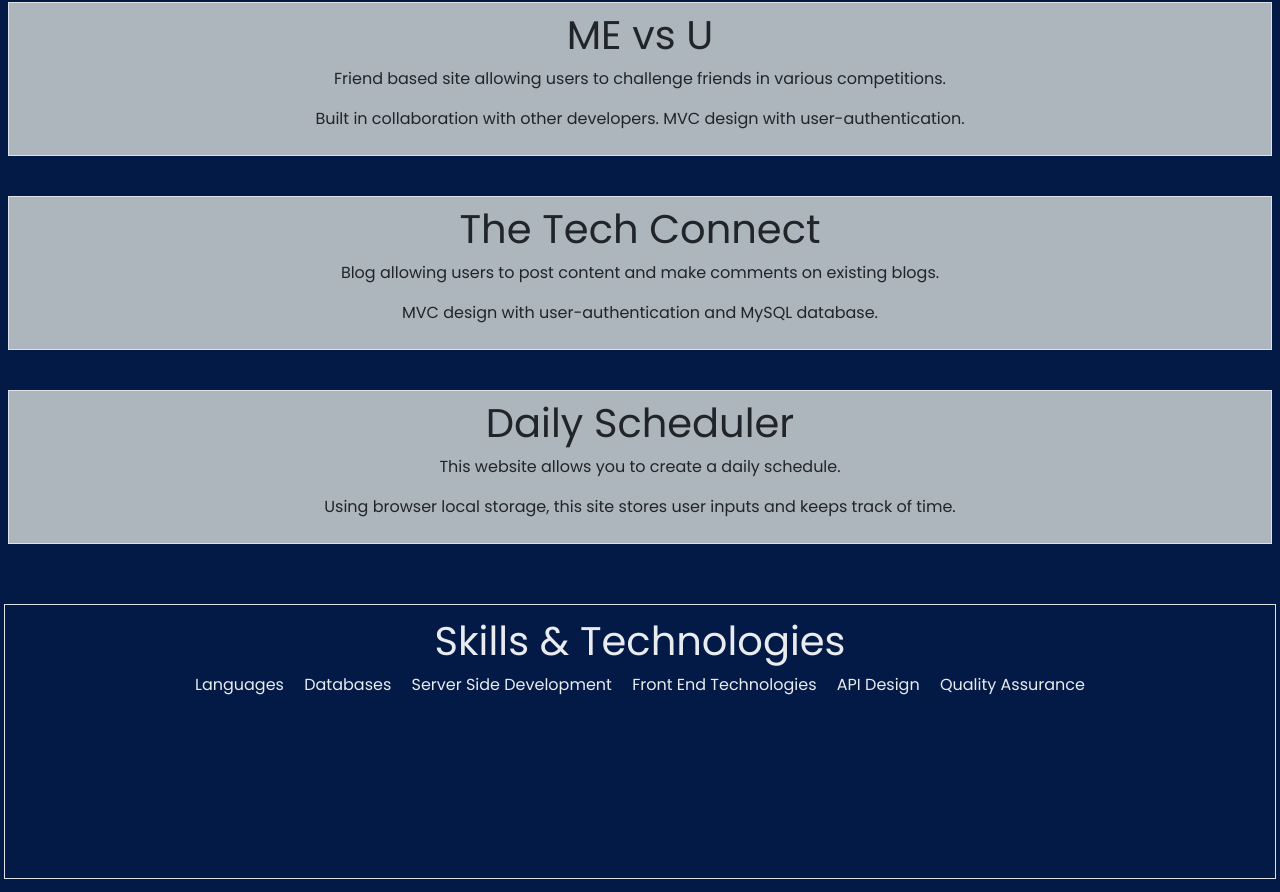
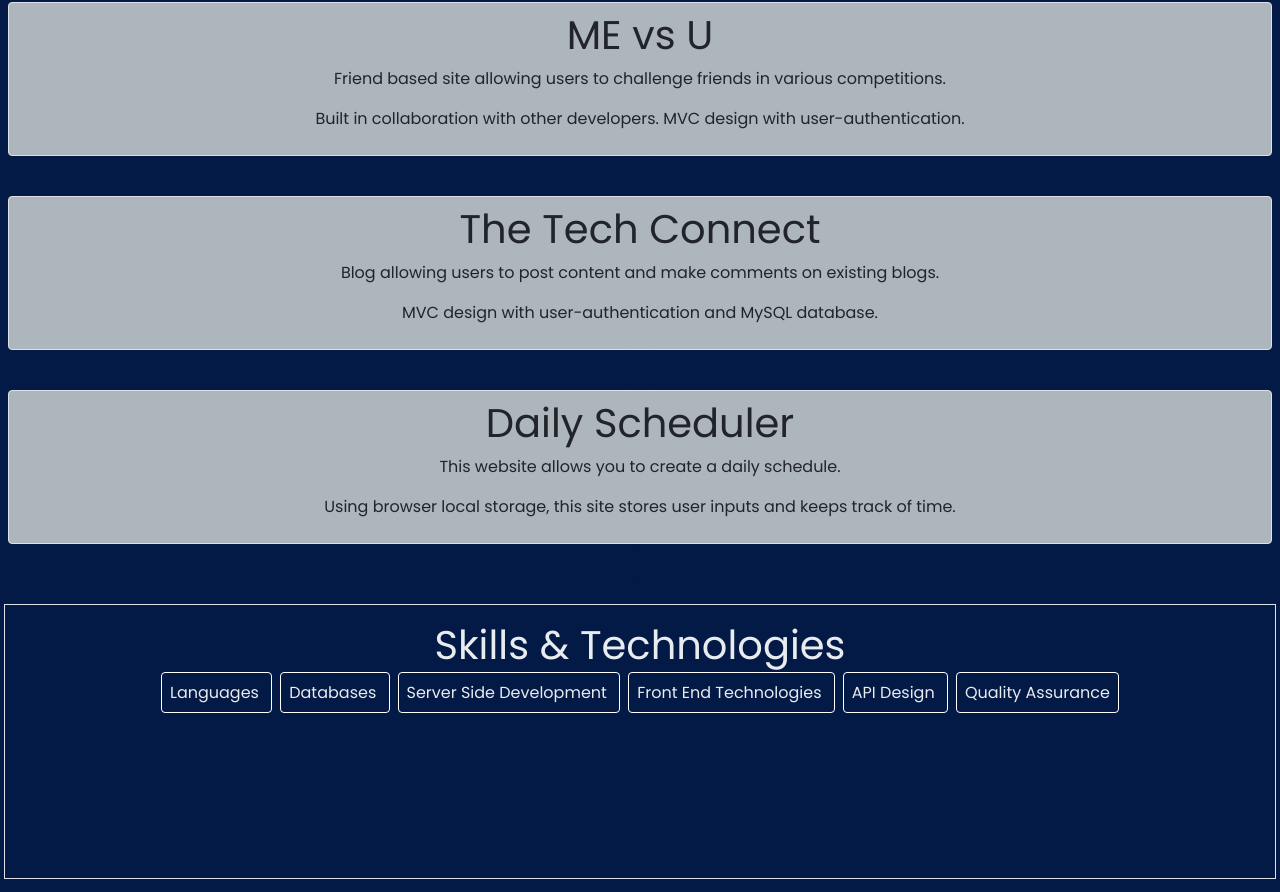
Before and after one commit to jgarner828/portfolio, a React (Create React App) app: page / in a window 1280 px wide. Shown: the part 951-1843 px from the top of the page. Built offline with nearby package versions, Linux system fonts and the light colour scheme.

Commit message:
fixed some formattings

```diff
--- a/src/components/Projects.js
+++ b/src/components/Projects.js
@@ -18,7 +18,7 @@ export default function Projects(props) {
 
 
             <a href={project.heroku || project.link} key={project} className='m-2 p-2 text-decoration-none link-secondary rounded' target="_blank" rel="noopener noreferrer">
-                <div className='project m-2 p-2 border border-solid'>
+                <div className='project m-2 p-2 border border-solid rounded'>
                   <h1 className='project'>{project.title}</h1>
                   <p className='project'>{project.subtitle}</p>
                   <p className='project'>{project.description}</p>
--- a/src/components/SkillCard.js
+++ b/src/components/SkillCard.js
@@ -19,17 +19,17 @@ export default function SkillCard(params) {
         <div>
         {skills.map((skill) => {
             return (
-            <span onMouseEnter={(e) => setSkillsDisplay({skill}) } onMouseLeave={() => setIsShown(false)} key={skill.title} className="text-decoration-none m-1 p-1"> {skill.title} </span>
+            <span onMouseEnter={(e) => setSkillsDisplay({skill}) } onMouseLeave={() => setIsShown(false)} key={skill.title} className=" border border-white rounded text-decoration-none m-1 p-2"> {skill.title} </span>
             );
         })}
 
         </div>
-
+        <br></br>
         {isShown && (
         <div className='d-flex flex-column m-1 p-1 align-text-center'>
           {isSkillArray.map((each) => {
               return (
-                  <h5>{each}</h5>
+                  <h5 className="m-1">{each}</h5>
               )
           })}
         </div>
--- a/src/components/Skills.js
+++ b/src/components/Skills.js
@@ -13,7 +13,7 @@ export default function Skills() {
         <section id="skills" className='border border-solid text-center m-1 p-1 h-75'>
 
             <div>
-              <h1 className='m-1 p-1'>Skills &amp; Technologies</h1>
+              <h1 className='m-2 p-1'>Skills &amp; Technologies</h1>
             </div>
 
               <SkillCard />
```
